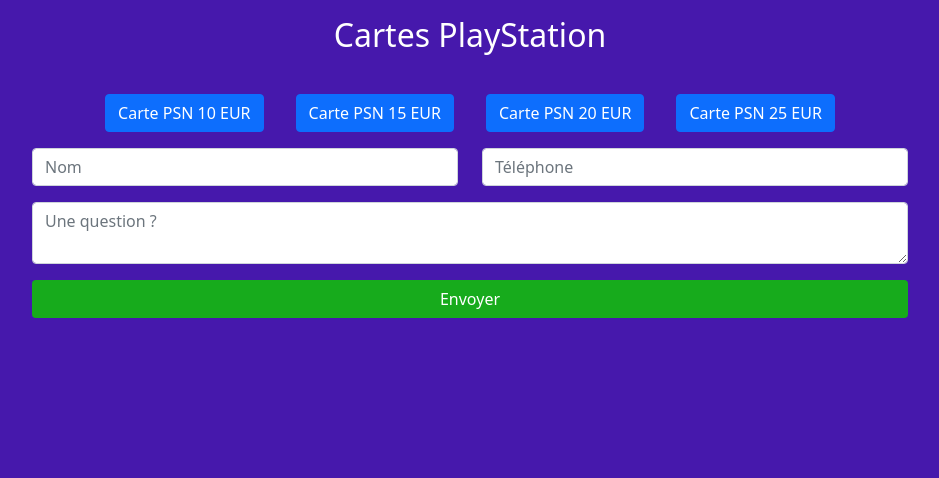
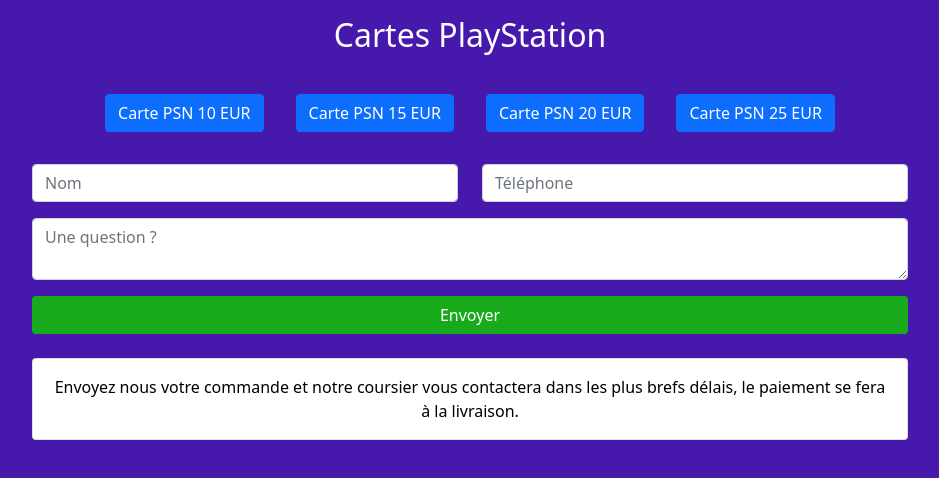
Before and after one commit to zilfa94/cartdz-shop, a React (Create React App) app: page / in a window 1280 px wide. Shown: the top 478 px of the page, without its empty margins (170-1109 px from the left). Built offline with nearby package versions, Linux system fonts and the light colour scheme.

Commit message:
add contact form op

```diff
--- a/src/components/ContactForm.css
+++ b/src/components/ContactForm.css
@@ -4,9 +4,7 @@
 }
 
 .contact__form {
-    display: flex;
-    flex-direction: column;
-    padding: 1rem;
+    margin-top: -20px;
 }
 
 .contact__form input,
@@ -23,3 +21,7 @@
     border-color: #32cb6c;
     cursor: pointer;
 }
+
+.text__color {
+    color: black;
+}
--- a/src/components/ContactForm.js
+++ b/src/components/ContactForm.js
@@ -2,6 +2,7 @@
 import Container from 'react-bootstrap/Container';
 import Row from 'react-bootstrap/Row';
 import Col from 'react-bootstrap/Col';
+import './ContactForm.css';
 
 function ContactForm() {
   return (
@@ -61,7 +62,7 @@
               <label className="btn btn-primary m-3" for="btn-check-4">
                 Carte PSN 25 EUR
               </label>
-              <Row>
+              <Row className="mt-3">
                 <input type="hidden" name="form-name" value="contact" />
                 <Col>
                   <input
@@ -99,6 +100,19 @@
               </Row>
             </form>
           </Col>
+          <Row>
+            <Col>
+              <div className="card mt-4">
+                <div className="card-body text__color">
+                  <span className="text__color">
+                    Envoyez nous votre commande et notre coursier vous
+                    contactera dans les plus brefs délais, le paiement se fera à
+                    la livraison.
+                  </span>
+                </div>
+              </div>
+            </Col>
+          </Row>
         </div>
       </Row>
     </Container>
```
